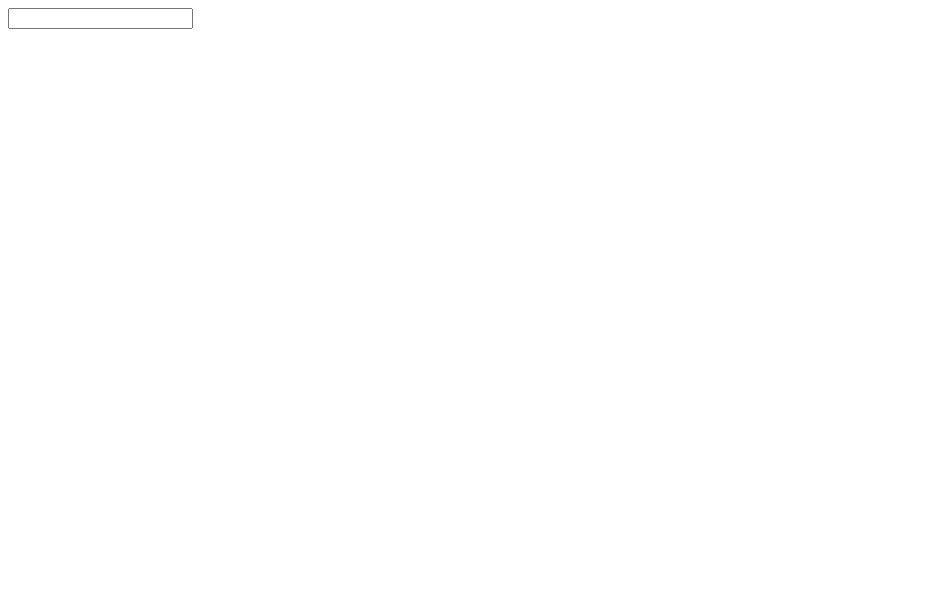
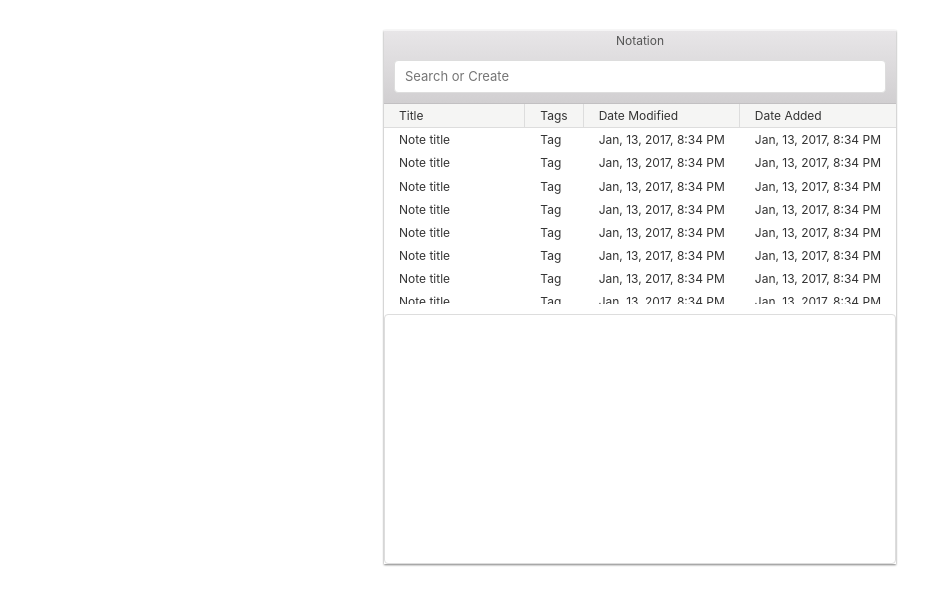
Before and after one commit to jmperez127/NVWebClient, a website: page index.html in a window 1280 px wide. Shown: the whole page, without its empty margins (0-952 px from the left). Drawn offline with Linux system fonts and the light colour scheme.

Commit message:
Add base layout with photon

```diff
--- /dev/null
+++ b/css/app.css
@@ -0,0 +1,24 @@
+.main-content{
+  width: 40%;
+  box-shadow: grey 0px 1px 2px;
+  margin: 0 auto;
+  margin-top:30px;
+}
+
+#notes{
+  height: 200px;
+  overflow-y: scroll;
+}
+
+#editor{
+  margin-top:10px;
+  min-height:250px;
+}
+
+.table-wrapper {
+  position:relative;
+}
+.table-scroll {
+  height: 200px;
+  overflow:auto;
+}
--- a/index.html
+++ b/index.html
@@ -1,16 +1,109 @@
 <!DOCTYPE html>
 <html lang="en">
 <head>
-    <meta charset="UTF-8">
-    <title>Title</title>
+  <meta charset="UTF-8">
+  <title>Notational Velocity</title>
+  <link rel="stylesheet" href="css/photon/css/photon.min.css">
+  <link rel="stylesheet" href="css/app.css">
 </head>
 <body>
-<input type="text" id="searchbox">
 
-<ul id="notes">
-</ul>
+<div class="main-content">
+
+  <header class="toolbar toolbar-header">
+    <h1 class="title">Notation</h1>
+
+    <ul class="list-group">
+      <li class="list-group-header">
+        <input class="form-control" type="text" placeholder="Search or Create">
+      </li>
+    </ul>
+  </header>
 
 
+  <div class="table-wrapper">
+    <div class="table-scroll">
+      <table id="notes">
+        <thead>
+        <tr>
+          <th width="300"><span>Title</span></th>
+          <th><span>Tags</span></th>
+          <th><span>Date Modified</span></th>
+          <th><span>Date Added</span></th>
+        </tr>
+        </thead>
+        <tbody>
+        <tr>
+          <td>Note title</td>
+          <td>Tag</td>
+          <td>Jan, 13, 2017, 8:34 PM</td>
+          <td>Jan, 13, 2017, 8:34 PM</td>
+        </tr>
+        <tr>
+          <td>Note title</td>
+          <td>Tag</td>
+          <td>Jan, 13, 2017, 8:34 PM</td>
+          <td>Jan, 13, 2017, 8:34 PM</td>
+        </tr>
+        <tr>
+          <td>Note title</td>
+          <td>Tag</td>
+          <td>Jan, 13, 2017, 8:34 PM</td>
+          <td>Jan, 13, 2017, 8:34 PM</td>
+        </tr>
+        <tr>
+          <td>Note title</td>
+          <td>Tag</td>
+          <td>Jan, 13, 2017, 8:34 PM</td>
+          <td>Jan, 13, 2017, 8:34 PM</td>
+        </tr>
+        <tr>
+          <td>Note title</td>
+          <td>Tag</td>
+          <td>Jan, 13, 2017, 8:34 PM</td>
+          <td>Jan, 13, 2017, 8:34 PM</td>
+        </tr>
+        <tr>
+          <td>Note title</td>
+          <td>Tag</td>
+          <td>Jan, 13, 2017, 8:34 PM</td>
+          <td>Jan, 13, 2017, 8:34 PM</td>
+        </tr>
+        <tr>
+          <td>Note title</td>
+          <td>Tag</td>
+          <td>Jan, 13, 2017, 8:34 PM</td>
+          <td>Jan, 13, 2017, 8:34 PM</td>
+        </tr>
+        <tr>
+          <td>Note title</td>
+          <td>Tag</td>
+          <td>Jan, 13, 2017, 8:34 PM</td>
+          <td>Jan, 13, 2017, 8:34 PM</td>
+        </tr>
+        <tr>
+          <td>Note title</td>
+          <td>Tag</td>
+          <td>Jan, 13, 2017, 8:34 PM</td>
+          <td>Jan, 13, 2017, 8:34 PM</td>
+        </tr>
+        <tr>
+          <td>Note title</td>
+          <td>Tag</td>
+          <td>Jan, 13, 2017, 8:34 PM</td>
+          <td>Jan, 13, 2017, 8:34 PM</td>
+        </tr>
+
+        </tbody>
+      </table>
+    </div>
+  </div>
+
+  <div id="editor" class="form-control" contenteditable="true">
+
+  </div>
+
+</div>
 
 
 <script src="js/app/app.js"></script>
```
